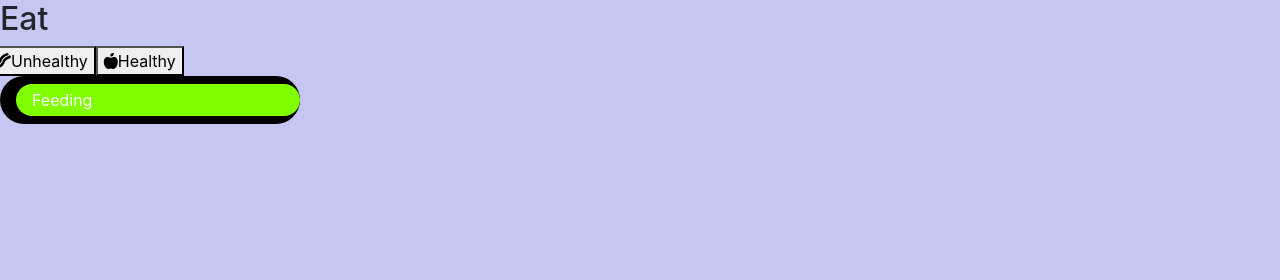
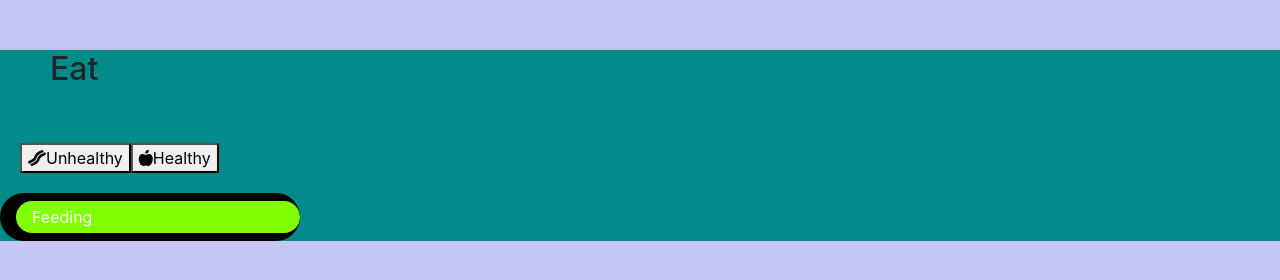
Before and after one commit to Michele-Rawlins/tamagotchi, a website built with webpack: page src/index.html in a window 1280 px wide. Built offline with nearby package versions, Linux system fonts and the light colour scheme.

Commit message:
trying to add quad color

```diff
--- a/src/styles/main.scss
+++ b/src/styles/main.scss
@@ -12,8 +12,13 @@ body {
     margin: 0;
 }
 
-button {
-   margin: 10px left;
+h2 {
+    margin: 50px;
+}
+
+.row {
+   margin: 15px;
+   padding: 5px;
 
 }
 .progress-bar {
@@ -41,3 +46,18 @@ button {
 
 
 }
+
+.quad#eat {
+    background-color: darkcyan;
+}
+
+.quad#fight {
+    background-color: darkred;
+}
+
+.quad#play {
+    background-color: yellow;
+}
+.quad#sleep {
+    background-color: gray;
+}
```
